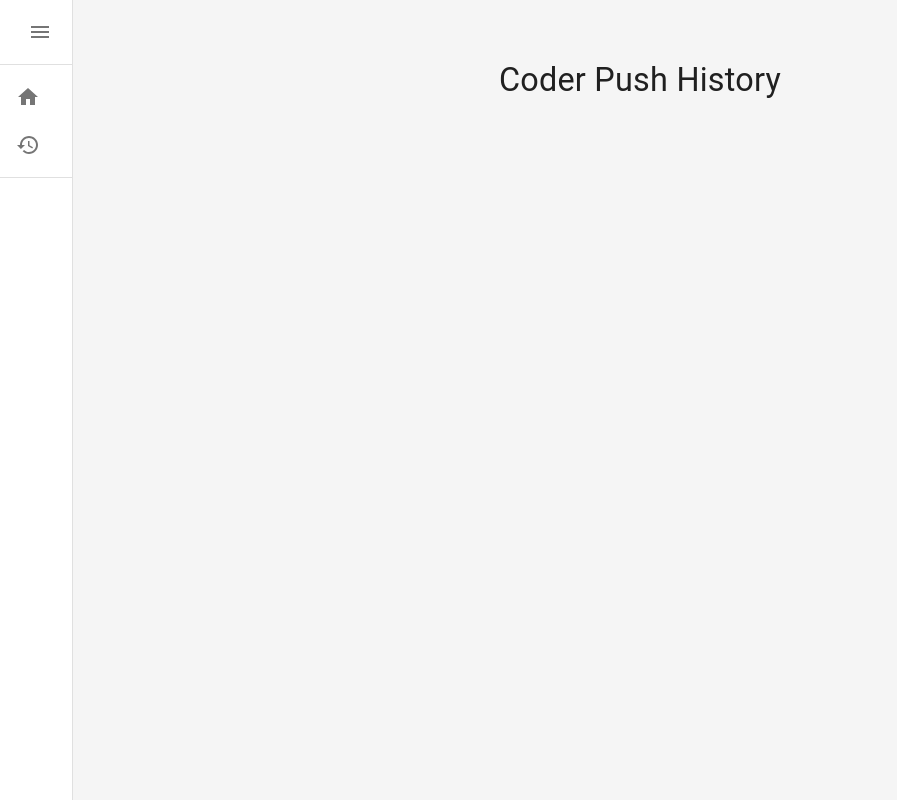
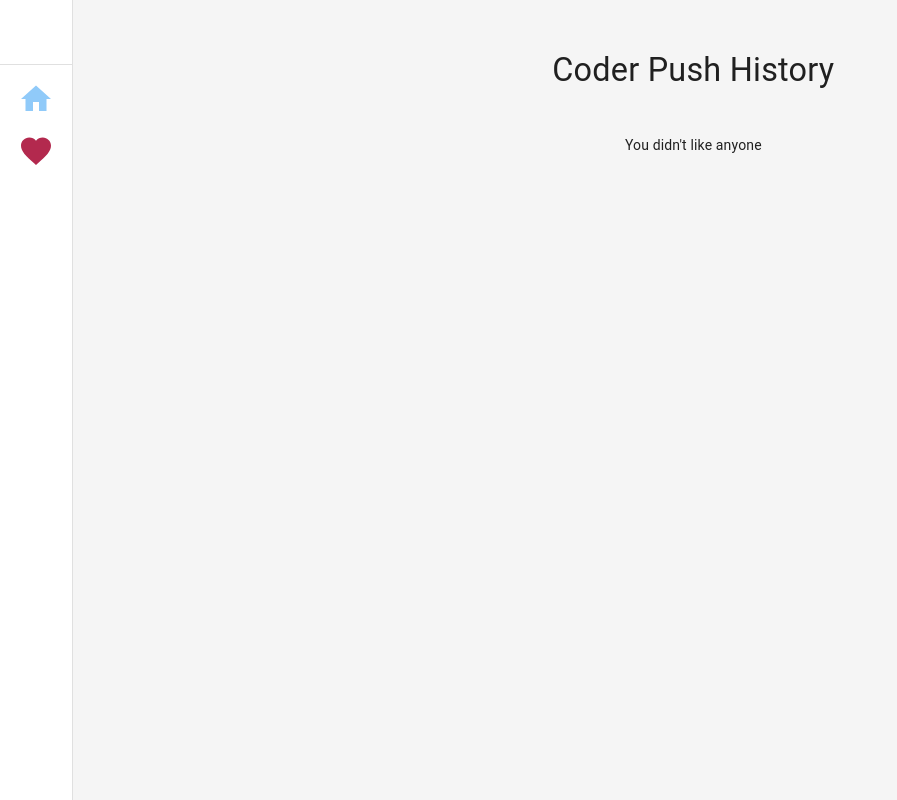
Before and after one commit to nnnguyen2314/coder-push-tinder, a React (Create React App) app: page /history in a window 1280 px wide. Shown: the whole page, without its empty margins (0-897 px from the left). Built offline with nearby package versions, Linux system fonts and the light colour scheme.

Commit message:
Tinder List with history of liked

```diff
--- a/src/App.js
+++ b/src/App.js
@@ -5,8 +5,6 @@ import theme from './themes';
 import React from "react";
 import Grid from "@material-ui/core/Grid";
 import SideBar from "./components/SideBar";
-import HomePage from "./containers/HomePage";
-import HistoryPage from "./containers/HistoryPage";
 import {TinderProvider} from "./contexts/Tinder";
 import TinderList from "./components/TinderList";
 import LikedHistoryList from "./components/TinderHistoryList/LikedHistoryList";
@@ -18,10 +16,10 @@ function App() {
                 <MuiThemeProvider theme={theme}>
                     <CssBaseline />
                     <Grid container>
-                        <Grid item xs={12} style={{marginTop:10}}>
+                        <Grid item md={1} xs={12} style={{marginTop:10}}>
                             <SideBar />
                         </Grid>
-                        <Grid item xs={12} style={{marginTop:10}}>
+                        <Grid item md={11} xs={12} style={{marginTop:10}}>
                             <Switch>
                                 <Route exact  path="/">
                                     <TinderList />
--- a/src/components/SideBar/index.js
+++ b/src/components/SideBar/index.js
@@ -6,18 +6,16 @@ import MenuIcon from '@material-ui/icons/Menu';
 import MenuOpenIcon from '@material-ui/icons/MenuOpen';
 import List from '@material-ui/core/List';
 import { makeStyles } from '@material-ui/core/styles';
-import clsx from "clsx";
-import ListItemText from "@material-ui/core/ListItemText";
 import ListItemIcon from "@material-ui/core/ListItemIcon";
-import HistoryIcon from '@material-ui/icons/History';
+import FavoriteIcon from '@material-ui/icons/Favorite';
 import ListItem from "@material-ui/core/ListItem";
-import {useTheme} from "@material-ui/core";
 import {NavLink} from "react-router-dom";
 import IconButton from "@material-ui/core/IconButton";
+import clsx from "clsx";
 
 const useStyles = makeStyles((theme) => ({
     drawer: {
-        width: 240,
+        width: 70,
         flexShrink: 0,
         whiteSpace: 'nowrap',
     },
@@ -51,11 +49,28 @@ const useStyles = makeStyles((theme) => ({
     contentAlignRight: {
         justifyContent: 'flex-end',
     },
+    contentAlignCenter: {
+        justifyContent: 'center',
+    },
+    horizontalList: {
+        display: 'flex',
+        flexDirection: 'row',
+        padding: 0,
+    },
+    pl8: {
+      paddingLeft: 8,
+    },
+    pr8: {
+        paddingRight: 8,
+    },
+    icon: {
+        width: '1.5em',
+        height: '1.5em'
+    }
 }));
 
 export default function SideBar() {
     const classes = useStyles();
-    const theme = useTheme();
     const [isOpen, setIsOpen] = useState(false);
 
     const handleDrawerOpen = () => {
@@ -70,49 +85,24 @@ export default function SideBar() {
         <React.Fragment>
             <Drawer
                 variant="permanent"
-                className={clsx(classes.drawer, {
-                    [classes.drawerOpen]: isOpen,
-                    [classes.drawerClose]: !isOpen,
-                })}
-                classes={{
-                    paper: clsx({
-                        [classes.drawerOpen]: isOpen,
-                        [classes.drawerClose]: !isOpen,
-                    }),
-                }}
+                className={classes.drawer}
+                anchor="left"
             >
-                <div className={clsx(classes.toolbar, {
-                    [classes.contentAlignRight]: isOpen,
-                    [classes.contentAlignLeft]: !isOpen,
-                })}>
-                    {
-                        !isOpen ? (
-                            <IconButton
-                                onClick={handleDrawerOpen}
-                            >
-                                <MenuIcon style={{marginLeft: 8}} />
-                            </IconButton>
-                        ) : (
-                            <IconButton
-                                onClick={handleDrawerClose}
-                            >
-                                <MenuOpenIcon />
-                            </IconButton>
-                        )
-                    }
+                <div className={classes.toolbar}>
                 </div>
                 <Divider />
                 <List>
-                    <ListItem component={NavLink} to="/">
-                        <ListItemIcon><HomeIcon/></ListItemIcon>
-                        <ListItemText primary="Home" />
+                    <ListItem component={NavLink} to="/" className={clsx(classes.pl8, classes.pr8)}>
+                        <ListItemIcon className={classes.contentAlignCenter} title="Home">
+                            <HomeIcon color="secondary" className={classes.icon}/>
+                        </ListItemIcon>
                     </ListItem>
-                    <ListItem component={NavLink} to="/history">
-                        <ListItemIcon><HistoryIcon/></ListItemIcon>
-                        <ListItemText primary="History" />
+                    <ListItem component={NavLink} to="/history" className={clsx(classes.pl8, classes.pr8)}>
+                        <ListItemIcon className={classes.contentAlignCenter} title="Likes">
+                            <FavoriteIcon color="primary" className={classes.icon}/>
+                        </ListItemIcon>
                     </ListItem>
                 </List>
-                <Divider />
             </Drawer>
         </React.Fragment>
     );
--- a/src/components/TinderHistoryList/LikedHistoryList.js
+++ b/src/components/TinderHistoryList/LikedHistoryList.js
@@ -53,8 +53,8 @@ const LikedHistoryList = () => {
                     justify="center"
                     alignItems="center"
                 >
-                    {state.likedHistoryList && state.likedHistoryList.map((usr, index) => (
-                        <Grid key={index} item justify="center" alignItems="center">
+                    {(state.likedHistoryList && state.likedHistoryList.length > 0) ? state.likedHistoryList.map((usr, index) => (
+                        <Grid container key={index} item justify="center" alignItems="center">
                             <Card>
                                 <CardActionArea>
                                     <CardMedia
@@ -70,7 +70,12 @@ const LikedHistoryList = () => {
                                 </CardActionArea>
                             </Card>
                         </Grid>
-                    ))}
+                    )) : (
+                        <Grid item justify="center" alignItems="center">
+                            <div style={{marginTop: 5}}>You didn't like anyone</div>
+                        </Grid>
+                    )
+                    }
                 </Grid>
             </Grid>
         </Grid>
--- a/src/components/TinderList/TinderButtons.js
+++ b/src/components/TinderList/TinderButtons.js
@@ -5,7 +5,6 @@ import Grid from '@material-ui/core/Grid';
 import IconButton from '@material-ui/core/IconButton';
 import FavoriteIcon from '@material-ui/icons/Favorite';
 import DislikeIcon from '@material-ui/icons/Close';
-import SettingsBackupRestoreIcon from '@material-ui/icons/SettingsBackupRestore';
 
 const useStyles = makeStyles((theme) => ({
     root: {
@@ -40,7 +39,7 @@ const TinderButtons = ({right, left}) => {
                     aria-label="dislike"
                     className={classes.btn}
                 >
-                    <DislikeIcon color="secondary" fontSize="large" />
+                    <DislikeIcon fontSize="large" />
                 </IconButton>
             </Grid>
             <Grid item xs={6} className={classes.btnCenterContainer}>
--- a/src/components/TinderList/TinderListItem.js
+++ b/src/components/TinderList/TinderListItem.js
@@ -29,7 +29,7 @@ const useStyles = makeStyles((theme) => ({
 const TinderListItem = (props) => {
     const classes = useStyles();
 
-    const {id, pictureUrl, title, fullName, gender, location} = props;
+    const {id, pictureUrl, title, fullName, gender, location, loading} = props;
 
     return (
         <Card className={classes.root}>
--- /dev/null
+++ b/src/components/shared/CustomCircularProgress/index.js
@@ -0,0 +1,51 @@
+import React from 'react';
+import { makeStyles } from '@material-ui/core/styles';
+import CircularProgress from '@material-ui/core/CircularProgress';
+
+const useCustomCircularProgressStyles = makeStyles((theme) => ({
+    root: {
+        position: 'relative',
+    },
+    bottom: {
+        color: theme.palette.grey[theme.palette.type === 'light' ? 200 : 700],
+    },
+    top: {
+        color: theme.palette.primary.main,
+        animationDuration: '550ms',
+        position: 'absolute',
+        left: 0,
+    },
+    circle: {
+        strokeLinecap: 'round',
+    },
+}));
+
+function CustomCircularProgress(props) {
+    const classes = useCustomCircularProgressStyles();
+
+    return (
+        <div className={classes.root}>
+            <CircularProgress
+                variant="determinate"
+                className={classes.bottom}
+                size={40}
+                thickness={4}
+                {...props}
+                value={100}
+            />
+            <CircularProgress
+                variant="indeterminate"
+                disableShrink
+                className={classes.top}
+                classes={{
+                    circle: classes.circle,
+                }}
+                size={40}
+                thickness={4}
+                {...props}
+            />
+        </div>
+    );
+};
+
+export default CustomCircularProgress;
```
Also changed, not shown: src/components/TinderList/index.js (+21 -16 lines), 1 other file (tests, documents, lock files or other folders).
